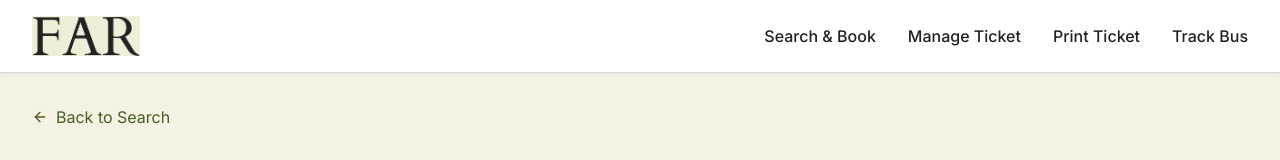
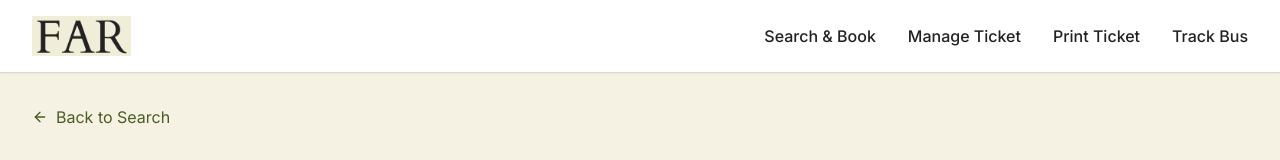
Before and after one commit to sankaravignesh1/far-bus-journey, a React (Vite) app: page /bus-listing in a window 1280 px wide. Shown: the top 160 px of the page. Built offline with nearby package versions, Linux system fonts and the light colour scheme.

Commit message:
Update logo

```diff
--- a/src/components/Navbar.tsx
+++ b/src/components/Navbar.tsx
@@ -12,7 +12,7 @@ const Navbar = () => {
         <div className="flex items-center justify-between">
           <Link to="/" className="flex items-center space-x-2">
             <img
-              src="/lovable-uploads/3cddaaad-8c4a-48a0-a732-f43f1af4ad93.png"
+              src="/lovable-uploads/ac7201ae-197c-46b6-9ff1-5805df5d326e.png"
               alt="FAR Logo"
               className="h-10 w-auto"
             />
```
Also changed, not shown: public/lovable-uploads/ac7201ae-197c-46b6-9ff1-5805df5d326e.png (added).
